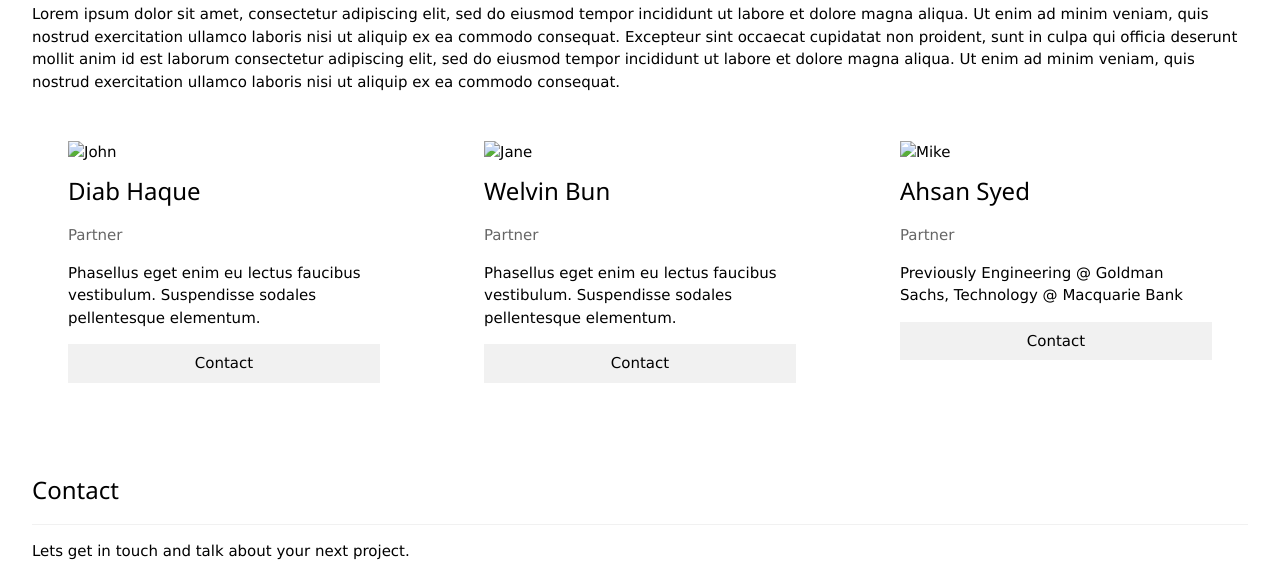
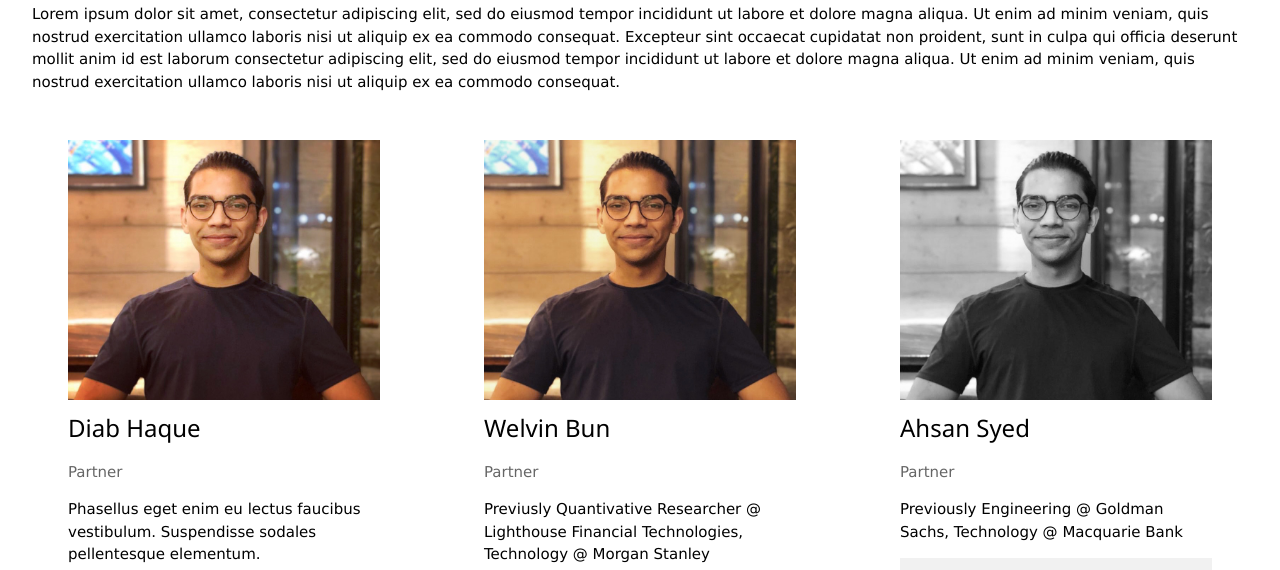
Before and after one commit to wintrai/wintrai.github.io, a plain HTML site: page index.html in a window 1280 px wide. Shown: the part 898-1468 px from the top of the page. Drawn offline with nearby package versions, Linux system fonts and the light colour scheme.

Commit message:
Diab Bio Update

```diff
--- a/index.html
+++ b/index.html
@@ -1,6 +1,6 @@
 <!DOCTYPE html>
 <html>
-  <title>W3.CSS Template</title>
+  <title>Wintr AI</title>
   <meta charset="UTF-8" />
   <meta name="viewport" content="width=device-width, initial-scale=1" />
   <link rel="stylesheet" href="https://www.w3schools.com/w3css/4/w3.css" />
@@ -130,7 +130,7 @@
 
       <div style="display: flex; justify-content: space-around">
         <div class="w3-col l3 m6 w3-margin-bottom">
-          <img src="/w3images/team2.jpg" alt="John" style="width: 100%" />
+          <img src="/assets/diab1.JPG" alt="Welvin" style="width: 100%" />
           <h3>Diab Haque</h3>
           <p class="w3-opacity">Partner</p>
           <p>
@@ -142,19 +142,18 @@
           </p>
         </div>
         <div class="w3-col l3 m6 w3-margin-bottom">
-          <img src="/w3images/team1.jpg" alt="Jane" style="width: 100%" />
+          <img src="/assets/diab2.JPG" alt="Diab" style="width: 100%" />
           <h3>Welvin Bun</h3>
           <p class="w3-opacity">Partner</p>
           <p>
-            Phasellus eget enim eu lectus faucibus vestibulum. Suspendisse
-            sodales pellentesque elementum.
+            Previusly Quantivative Researcher @ Lighthouse Financial Technologies, Technology @ Morgan Stanley
           </p>
           <p>
             <button class="w3-button w3-light-grey w3-block">Contact</button>
           </p>
         </div>
         <div class="w3-col l3 m6 w3-margin-bottom">
-          <img src="/w3images/team3.jpg" alt="Mike" style="width: 100%" />
+          <img src="/assets/diab3.JPG" alt="Ahsan" style="width: 100%" />
           <h3>Ahsan Syed</h3>
           <p class="w3-opacity">Partner</p>
           <p>
```
Also changed, not shown: assets/diab1.JPG (added), assets/diab2.JPG (added), assets/diab3.JPG (added), 2 other files.
